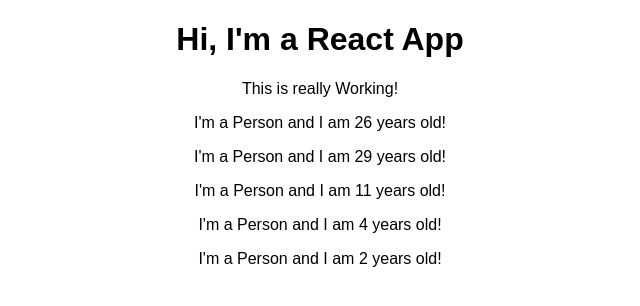
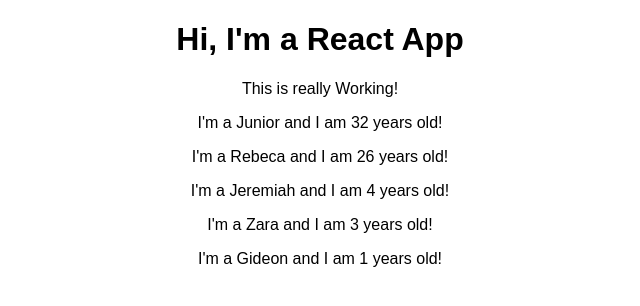
Before and after one commit to JuniorTavarez/maximilian-reactcourse, a React (Create React App) app: page / in a window 1280 px wide. Shown: the top 306 px of the page, without its empty margins (320-960 px from the left). Built offline with nearby package versions, Linux system fonts and the light colour scheme.

Commit message:
finish section 36 from course

```diff
--- a/src/App.js
+++ b/src/App.js
@@ -8,11 +8,13 @@
       <div className="App">
         <h1>Hi, I'm a React App</h1>
         <p>This is really Working!</p>
-        <Person />
-        <Person />
-        <Person />
-        <Person />
-        <Person />
+        <Person name="Junior" age="32" />
+        <Person name="Rebeca" age="26" />
+        <Person name="Jeremiah" age="4" />
+        <Person name="Zara" age="3">
+          My Hobbies: Dancing
+        </Person>
+        <Person name="Gideon" age="1" />
       </div>
     );
   }
--- a/src/Person/Person.js
+++ b/src/Person/Person.js
@@ -1,8 +1,10 @@
 import React from 'react';
 
-const person = () => {
+const person = (props) => {
   return (
-    <p>I'm a Person and I am {Math.floor(Math.random() * 30)} years old!</p>
+    <p>
+      I'm a {props.name} and I am {props.age} years old!
+    </p>
   );
 };
 
```
